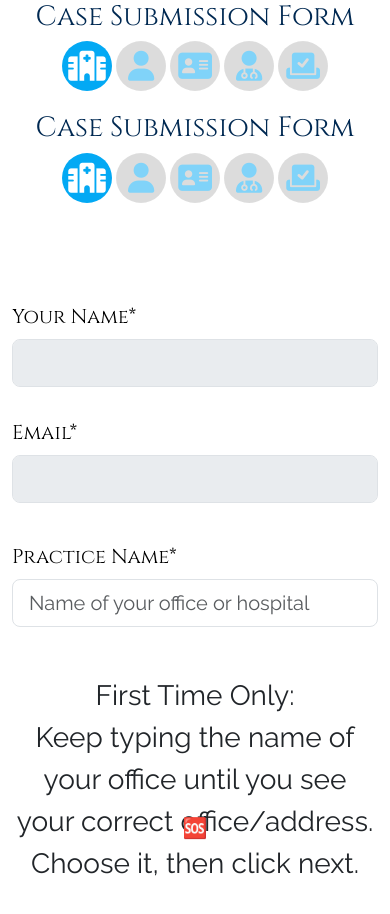
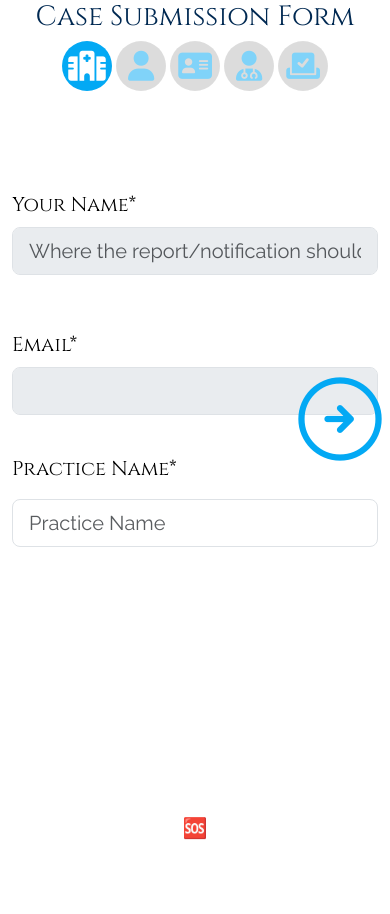
Before and after one commit to asadbilal800/hiomr_app, an Angular app in the folder frontend/: page /home/match-practice in a window 390 px wide. Shown: the top 914 px of the page. After the commit the page ends 844 px from the top, so only its background shows below. Built offline with nearby package versions, Linux system fonts and the light colour scheme.

Commit message:
match practice changes

```diff
--- a/frontend/src/app/components/email/email.component.ts
+++ b/frontend/src/app/components/email/email.component.ts
@@ -68,10 +68,11 @@ export class EmailPageComponent {
   }
 
   navigate(){
+
     if(this.saveEmailFuture && !!this.emailForm.get('email')?.value) localStorage.setItem('email',this.emailForm.get('email')?.value);
     else localStorage.removeItem('email');
 
-    let route:string =  this.emailFound ? RoutePaths.SubmittingDoctor : RoutePaths.MatchPractice;
+    let route:string =  'home/' + (this.emailFound ? RoutePaths.SubmittingDoctor : RoutePaths.MatchPractice);
     this.router.navigate([route]);
   }
 
--- a/frontend/src/app/components/match-practice/match-practice.component.html
+++ b/frontend/src/app/components/match-practice/match-practice.component.html
@@ -1,93 +1,66 @@
-
-<!-- Neither Bootstrap nor Font Awesome Icons work if these are not present on this page -->
-<!-- Font Awesome Icons CSS -->
-<link rel="stylesheet" href="https://cdnjs.cloudflare.com/ajax/libs/font-awesome/6.0.0/css/all.min.css">
-<!-- Bootstrap 5.3 Styling -->
-<link href="https://cdn.jsdelivr.net/npm/bootstrap@5.3.0/dist/css/bootstrap.min.css" rel="stylesheet" integrity="sha384-9ndCyUaIbzAi2FUVXJi0CjmCapSmO7SnpJef0486qhLnuZ2cdeRhO02iuK6FUUVM" crossorigin="anonymous">
-
-
-<div>
-    <h1 class="title">Case Submission Form</h1>
-      <div class="steps justify-content-center">
-        <span class="step active" title='Practice|Doctor Info'><i class="fa-solid fa-hospital"></i></span>
-        <span class="step" title='Patient Info'><i class="fa-solid fa-user"></i></span>
-        <span class="step" title='Reason'><i class="fa-solid fa-address-card"></i></span>
-        <span class="step" title='Radiologist'><i class="fa-solid fa-user-doctor"></i></span>
-        <span class="step" title='Confirmation'><i class="fa-solid fa-check-to-slot"></i></span>
-      </div>
-</div>
-
-<div class="form container mt-4">
+<form [formGroup]="matchPracticeForm" class="form container mt-4">
   <div class="col-12">
 
         <!-- White Space Empty Rows -->
         <div class="row mt-4"></div>
         <div class="row mt-4"></div>
 
-      <div class="row mt-4 mb-4">
+        <div class="row mt-4 mb-2">
           <div class="col-sm-3 col-form-label"><label>Your Name*</label></div>
           <div class="col-sm-9">
-            <input required
-            name="name"
-            id='uploaderName'
-            formControlName="uploaderName"
-            type="text"
+              <input formControlName="name" name="name" id='nameId' type="text"
                      class="form-control form-control-lg"
-            disabled
-            title="This is in case of any problems, we can simply ask the correct person to reupload, etc."/>
-              <!-- <div class="invalid-tooltip">Enter your tooltip error here!</div> -->
+                     placeholder="Where the report/notification should be sent"
+                     [disabled]="true"
+              />
           </div>
       </div>
+
+
+
+        <!-- White Space Empty Row -->
+        <div class="row mt-4"></div>
 
         <div class="row mt-4 mb-2">
           <div class="col-sm-3 col-form-label"><label>Email*</label></div>
           <div class="col-sm-9">
-          <input
-          name="email"
-          id='emailId'
-          formControlName="emailId"
-          type="email"
+            <input formControlName="email" name="email" id='email' type="text"
             class="form-control form-control-lg"
-          disabled>
+              />
           </div>
       </div>
 
-        <!-- White Space Empty Rows -->
+        <!-- White Space Empty Row -->
         <div class="row mt-4"></div>
 
-          <!-- Practice Name Search -->
-          <div id="practiceSearch" class="row mt-2">
-          <div class="col-sm-3 col-form-label"><label>Practice Name*</label></div>
-          <div class="col-sm-9">
+        <div class="row mb-2" >
+            <div class="col-sm-3 col-form-label mt-2"><label>Practice Name*</label></div>
+            <div class="col-sm-9 mt-2">
               <input
-          id='practiseName'
-          formControlName="practiseName"
-          type="text"
-          class="form-control form-control-lg name"
-          placeholder="Name of your office or hospital"
-          name="practiseName"
-          oninput="document.getElementById('practiseName').classList.add('is-valid'); document.getElementById('lostPracticeButton').classList.remove('d-none');"
-          title="She works hard for the money..So hard for it, honey..She works hard for the money..So you better treat her right….DS"
-          required/>
-
+              formControlName="practiceName"
+              type="text"  class="form-control form-control-lg"
+              placeholder="Practice Name"
+              />
            </div>
           </div>
-      <!-- end of Practice Name Search -->
+
+
+        <!-- Nav Button Forward-->
+        <div class="col"
+        >
+        <a class="navbutton position-absolute top-50 end-0 translate-middle-y fadefast"
+         (click)="navigate()" role="button">
+         <span class="material-symbols-rounded">arrow_circle_right</span>
+         </a>
+        </div>
+
+        <!-- White Space Empty Row -->
+        <div class="row mt-4"></div>
 
         <!-- User Message -->
         <div class="row mt-4">
-        </div>
-        <div class="row mt-4">
-          <div class="col text-center" id="userMessage">First Time Only: <br> Keep typing the name of your office until you see your correct office/address. <br> Choose it, then click next. </div>
-          <!-- White Space Empty Rows -->
-          <div class="row mt-4"></div>
-          <div class="row mt-4"></div>
-          <div class="row mt-4"></div>
-          <div class="row">
-            <div class="col text-center">
-            <button type="button" class="btn btn-sm btn-light d-none" id='lostPracticeButton' onclick="practiceNotFound()">I can't find my office</button>
+        <div class="col text-center" id="userMessage"></div>
         </div>
       </div>
-        </div>
-</div>
-</div>
+
+</form>
--- a/frontend/src/app/components/match-practice/match-practice.component.ts
+++ b/frontend/src/app/components/match-practice/match-practice.component.ts
@@ -1,12 +1,55 @@
+import { CommonModule } from '@angular/common';
 import { Component } from '@angular/core';
+import { FormBuilder, FormGroup, FormsModule, ReactiveFormsModule, Validators } from '@angular/forms';
+import { Router } from '@angular/router';
+import { RoutePaths, SharedService } from '../../services/shared.service';
 
 @Component({
   selector: 'app-match-practice',
   standalone: true,
-  imports: [],
+  imports: [FormsModule, CommonModule, ReactiveFormsModule],
   templateUrl: './match-practice.component.html',
-  styleUrl: './match-practice.component.css'
+  styleUrl: './match-practice.component.css',
 })
 export class MatchPracticeComponent {
 
+  matchPracticeForm: FormGroup;
+  saveEmailFuture: boolean = false;
+  emailFound:any = null;
+  isVerified = false;
+  constructor(
+    private formBuilder: FormBuilder,
+    private sharedService:SharedService,
+    private router:Router
+    ){
+
+    this.sharedService.isInProgress = true;
+    let storedEmailValue = localStorage.getItem('email');
+    this.matchPracticeForm = this.formBuilder.group({
+      email: [{value:storedEmailValue ?? '',disabled: true}, [Validators.email,Validators.required]],
+      name: [{value:'', disabled: true},, [Validators.required, Validators.minLength(2)]],
+      practiceName: ['', [Validators.required,Validators.email]],
+    });
+
+  }
+
+  // Getter function to easily access form controls
+  get formControls() {
+    return this.matchPracticeForm.controls
+  }
+
+  // Getter function to easily access form controls
+  get formControl() {
+    return this.matchPracticeForm
+  }
+
+  navigate(){
+
+    if(this.saveEmailFuture && !!this.matchPracticeForm.get('email')?.value) localStorage.setItem('email',this.matchPracticeForm.get('email')?.value);
+    else localStorage.removeItem('email');
+
+    let route:string =  'home/' + (this.emailFound ? RoutePaths.SubmittingDoctor : RoutePaths.MatchPractice);
+    this.router.navigate([route]);
+  }
+
 }
```
Lines whose indentation alone changed are shown as unchanged.
